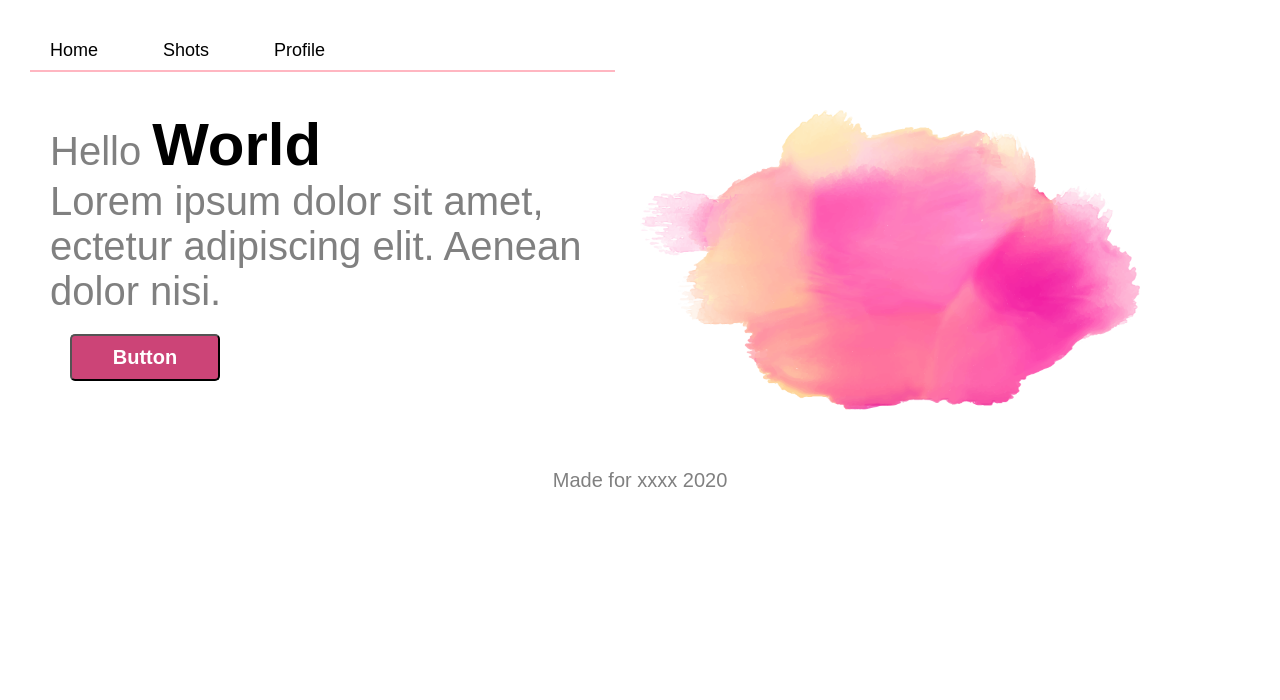
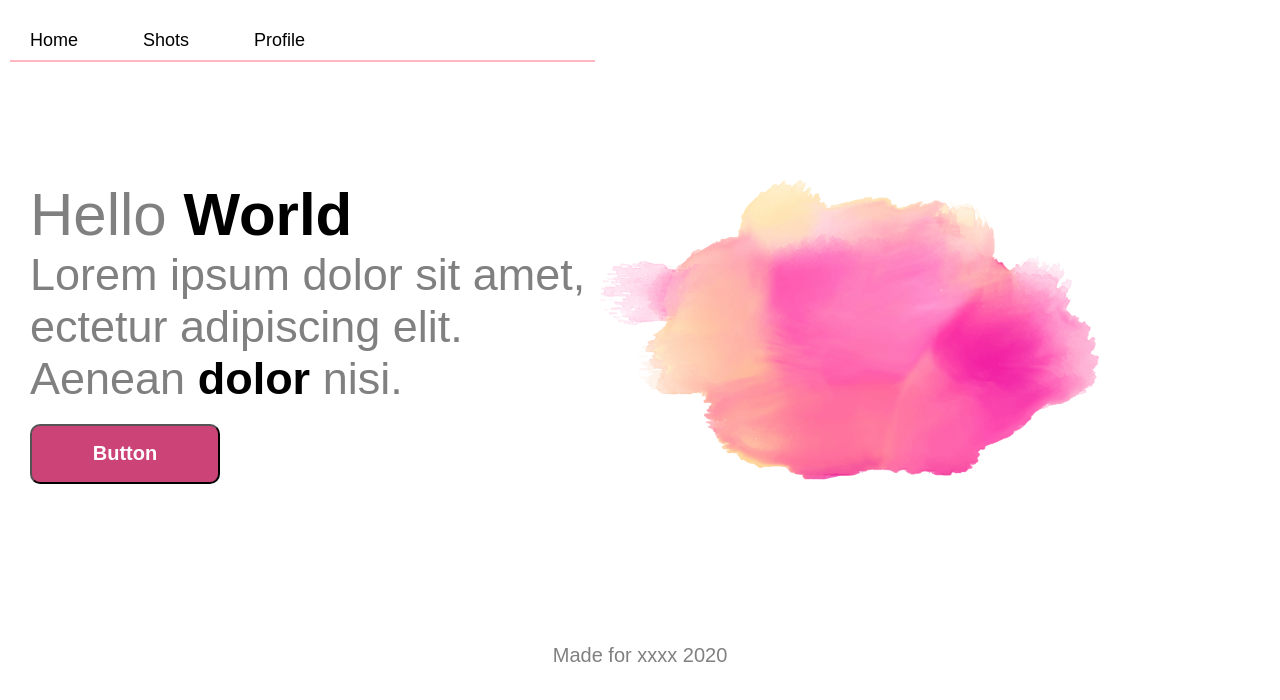
Before and after one commit to FernandoTorresL/ejercicio_maqueta01, a plain HTML site: page index.html in a window 1280 px wide. Drawn offline with Linux system fonts and the light colour scheme.

Commit message:
Fix margin, bold text and button sizes

```diff
--- a/css/index.css
+++ b/css/index.css
@@ -26,9 +26,7 @@ header nav {
 	height: auto;
 	display: flex;
 	list-style: none;
-	margin: 20px 30px;
-	justify-content: flex-start;
-	justify-items: center;
+	margin: 10px 30px 1500px 10px;
 }
 
 header nav button {
@@ -58,6 +56,7 @@ header nav button:hover {
 
 .nav-left-section a {
 	grid-column: 2;
+	margin: 0px 60px;
 	align-items: flex-end;
 	color: gray;
 	justify-content: flex-end;
@@ -65,22 +64,31 @@ header nav button:hover {
 
 main {
 	display: grid;
+	display: flex;
 	grid-template-columns: 1fr 1fr;
 	grid-column: 1;
-	font-size: 40px;
+	font-size: 60px;
 	color: gray;
-	margin: 50px;
+	margin: 120px 10px 150px 30px;
 }
 
-main span{
+main strong{
 	font-size: 60px;
 	color: black;
-	font-weight: 600;
+	font-weight: 800;
+}
+
+.main-text{
+	font-size: 45px;
+}
+
+.main-text-bold{
+	font-size: 45px;
 }
 
 .main-logo {
 	grid-column: 2;
-	width: 75%;
+	width: 95%;
 }
 
 .main-logo img {
@@ -91,12 +99,13 @@ main span{
 
 main button {
 	font-size: 20px;
-	margin: 20px;
-	padding: 10px;
-	width: 150px;
+	margin: 0px;
+	padding: 5px;
+	width: 190px;
+	height: 60px;
 	background-color: #cc4477;
 	color: white;
-	border-radius: 5px;
+	border-radius: 10px;
 	font-weight: 600;
 }
 
--- a/index.html
+++ b/index.html
@@ -7,7 +7,6 @@
 	<link rel="stylesheet" href="css/index.css">
 </head>
 <body>
-
 	<header>
 		<nav>
 			<button>Home</button>
@@ -19,10 +18,13 @@
 
 	<main>
 		<section>
-			<div class="main">
-				Hello <span>World</span>
-				<div>
-					Lorem ipsum dolor sit amet, ectetur adipiscing elit. Aenean dolor nisi.
+			<div>
+				Hello <strong>World</strong>
+				<div class="main-text">
+					Lorem ipsum dolor sit amet, ectetur adipiscing elit.
+					<div>
+						Aenean <strong class="main-text-bold">dolor</strong> nisi.
+					</div>
 				</div>
 
 				<button>Button</button>
```
